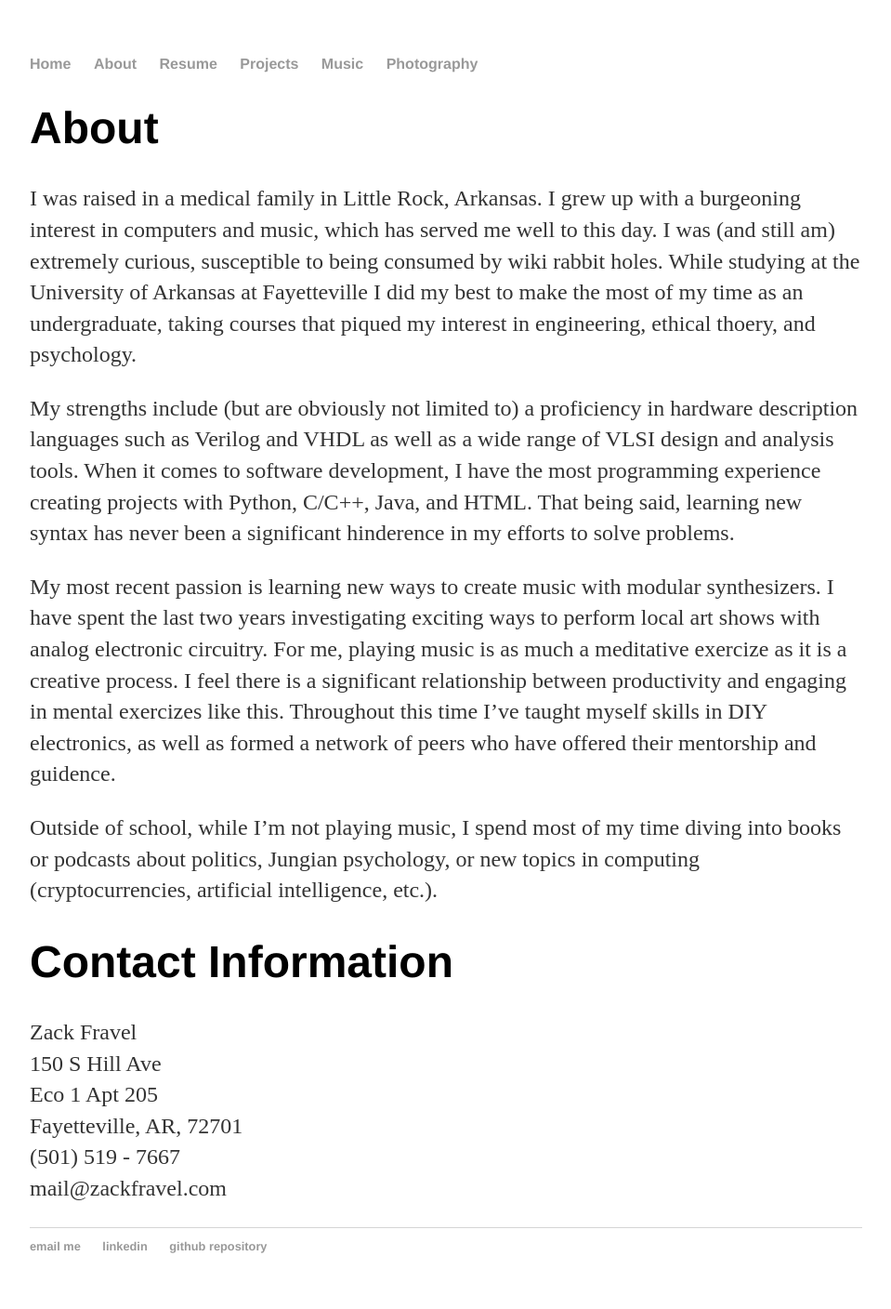
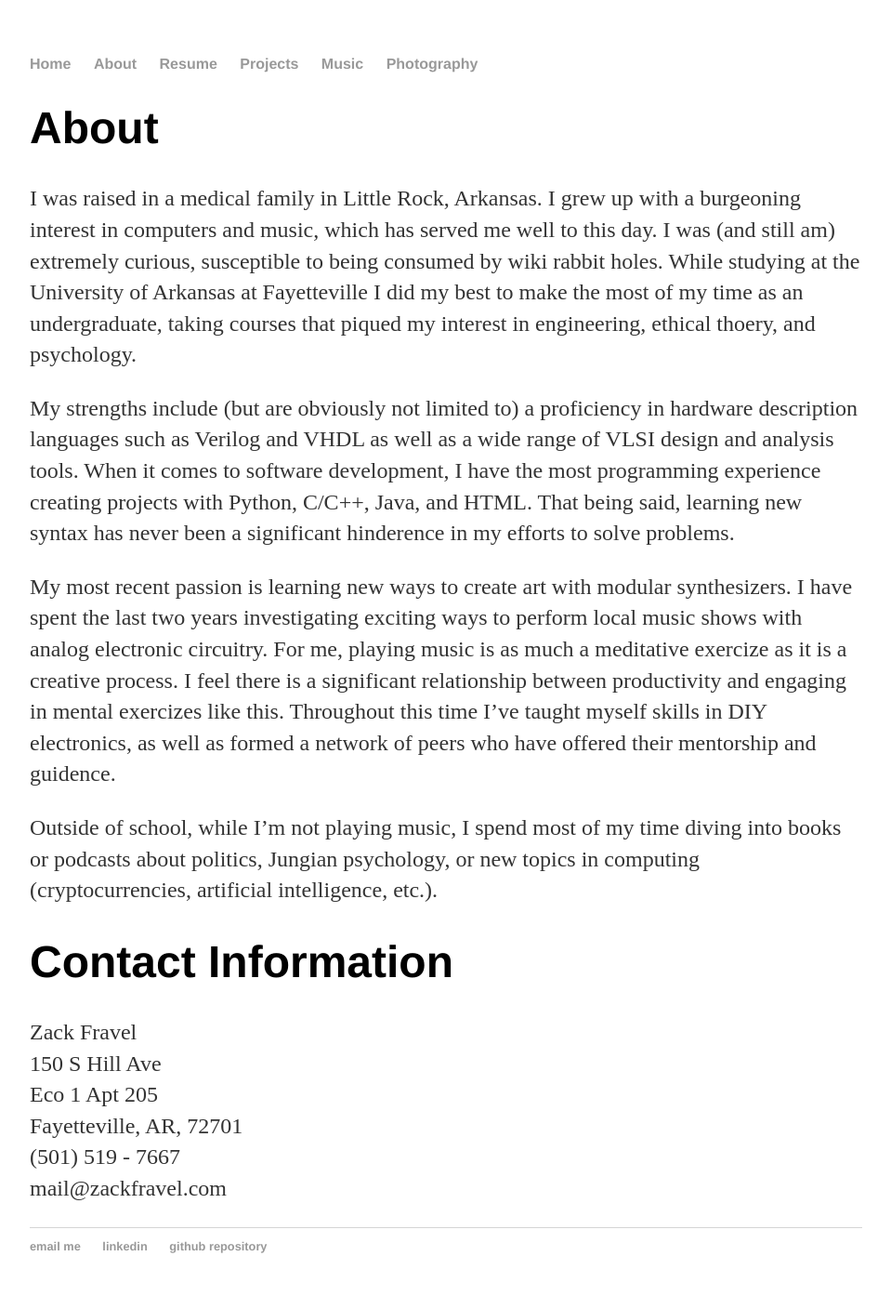
Before and after one commit to zackfravel/zackfravel.github.io, a Jekyll site: the page built from about/index.md, in a window 1280 px wide. Shown: the whole page at 93% size, without its empty margins (160-1119 px from the left). Built offline with Jekyll 4.4.1, drawn with Linux system fonts in a browser that asks for light colours.

```diff
--- a/about/index.md
+++ b/about/index.md
@@ -7,7 +7,7 @@ I was raised in a medical family in Little Rock, Arkansas. I grew up with a burg
 
 My strengths include (but are obviously not limited to) a proficiency in hardware description languages such as Verilog and VHDL as well as a wide range of VLSI design and analysis tools. When it comes to software development, I have the most programming experience creating projects with Python, C/C++, Java, and HTML. That being said, learning new syntax has never been a significant hinderence in my efforts to solve problems.
 
-My most recent passion is learning new ways to create music with modular synthesizers. I have spent the last two years investigating exciting ways to perform local art shows with analog electronic circuitry. For me, playing music is as much a meditative exercize as it is a creative process. I feel there is a significant relationship between productivity and engaging in mental exercizes like this. Throughout this time I've taught myself skills in DIY electronics, as well as formed a network of peers who have offered their mentorship and guidence.
+My most recent passion is learning new ways to create art with modular synthesizers. I have spent the last two years investigating exciting ways to perform local music shows with analog electronic circuitry. For me, playing music is as much a meditative exercize as it is a creative process. I feel there is a significant relationship between productivity and engaging in mental exercizes like this. Throughout this time I've taught myself skills in DIY electronics, as well as formed a network of peers who have offered their mentorship and guidence.
 
 Outside of school, while I'm not playing music, I spend most of my time diving into books or podcasts about politics, Jungian psychology, or new topics in computing (cryptocurrencies, artificial intelligence, etc.).
 
```
